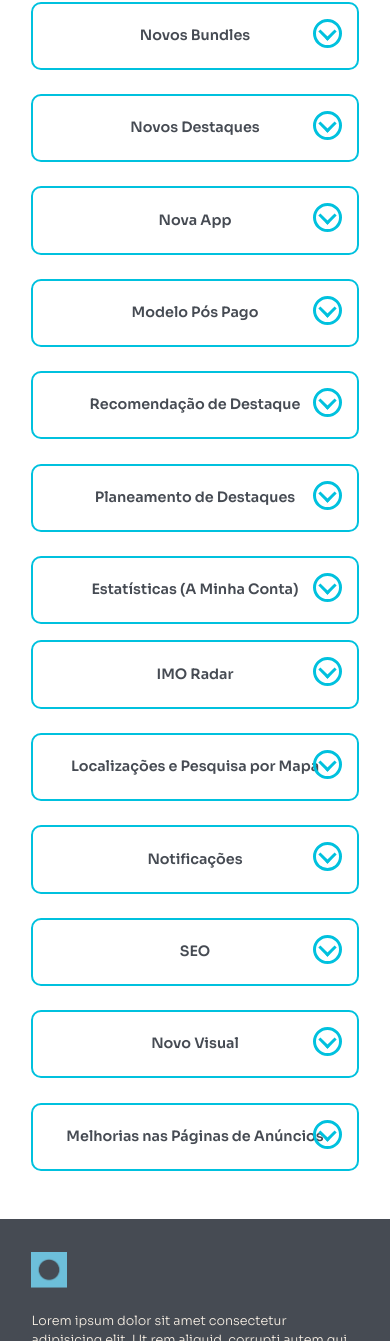
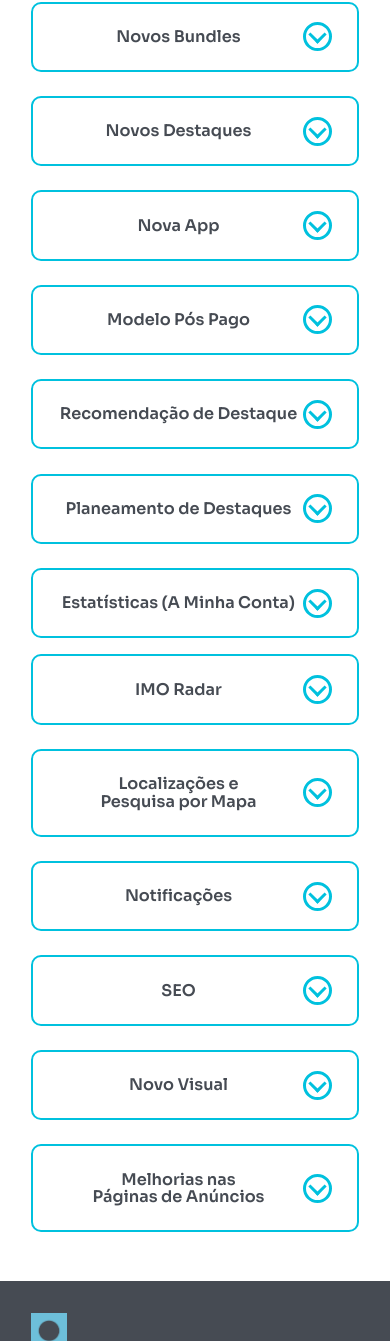
Before and after one commit to victor-sena/imo-demo1, a plain HTML site: page novo-imovirtual.html in a window 390 px wide. Shown: the part 659-2000 px from the top of the page. Drawn offline with Linux system fonts and the light colour scheme.

Commit message:
Fix accordion responsive styles

```diff
--- a/novo-imovirtual.html
+++ b/novo-imovirtual.html
@@ -44,63 +44,77 @@
                 <div class="grid grid-accordion gap-s">
                     <div class="accordion stack stack:m">
                         <div class="accordion-item stack stack:m">
-                            <div class="accordion-title flex">
+                            <div class="accordion-title">
+                                <div class="flex align-items:center justify-content:space-between">
                                     <h3>Novos Bundles</h3>
                                     <span class="arrow"></span>
+                                </div>
                             </div>
                             <div class="accordion-content stack stack:s">
                                 <p>Ainda mais flexíveis e ajustados à medida do seu negócio. Agora poderá migrar entre 3 bundles, sempre que quiser, e aceder a 20 brackets de anúncios, ainda mais granulares, para combinar como quiser. Tudo com a transparência a que já o habituámos, para garantir que quem paga mais, recebe mais.</p>
                             </div>
                         </div>
                         <div class="accordion-item stack stack:m">
-                            <div class="accordion-title flex">
+                            <div class="accordion-title">
+                                <div class="flex align-items:center justify-content:space-between">
                                     <h3>Novos Destaques</h3>
                                     <span class="arrow"></span>
+                                </div>
                             </div>
                             <div class="accordion-content stack stack:s">
                                 <p>Oferecemos novas opções de Destaque que podem aumentar significativamente a visibilidade dos seus anúncios e ter um impacto decisivo nos contactos recebidos. Os clientes poderão aplicá-los no Imovirtual ou no OLX por diferentes períodos e com descontos associados.</p>
                             </div>
                         </div>
                         <div class="accordion-item stack stack:m">
-                            <div class="accordion-title flex">
+                            <div class="accordion-title">
+                                <div class="flex align-items:center justify-content:space-between">
                                     <h3>Nova App</h3>
                                     <span class="arrow"></span>
+                                </div>
                             </div>
                             <div class="accordion-content stack stack:s">
                                 <p>Mais intuitiva, mais orientada para resultados. Usufrua da nova e melhorada experiência Imovirtual em qualquer lugar.</p>
                             </div>
                         </div>
                         <div class="accordion-item stack stack:m">
-                            <div class="accordion-title flex">
+                            <div class="accordion-title">
+                                <div class="flex align-items:center justify-content:space-between">
                                     <h3>Modelo Pós Pago</h3>
                                     <span class="arrow"></span>
+                                </div>
                             </div>
                             <div class="accordion-content stack stack:s">
                                 <p>Usufrua agora, pague depois. Com este modelo, mais adequado ao mercado empresarial, dispõe de 45 dias para experimentar, otimizar e melhorar os seus anúncios, antes de os pagar.</p>
                             </div>
                         </div>
                         <div class="accordion-item stack stack:m">
-                            <div class="accordion-title flex">
+                            <div class="accordion-title">
+                                <div class="flex align-items:center justify-content:space-between">
                                     <h3>Recomendação de Destaque</h3>
                                     <span class="arrow"></span>
+                                </div>
                             </div>
                             <div class="accordion-content stack stack:s">
                                <p>Quer promover os seus anúncios de forma mais eficaz? A ferramenta de promoções recomendadas está disponível no Imovirtual para fornecer sugestões sobre a opção mais adequada para determinado anúncio, a fim de melhorar os seus resultados. Este mecanismo permite fazer uma estimativa do aumento de performance do anúncio. Com as promoções recomendadas será mais fácil planear as ações da sua conta e gerir o orçamento para a promoção de imóveis.</p>
                             </div>
                         </div>
                         <div class="accordion-item stack stack:m">
-                            <div class="accordion-title flex">
+                            <div class="accordion-title">
+                                <div class="flex align-items:center justify-content:space-between">
                                     <h3>Planeamento de Destaques</h3>
                                     <span class="arrow"></span>
+                                </div>
                             </div>
                             <div class="accordion-content stack stack:s">
                                 <p>Não precisa de trabalhar dia e noite, ou aos fins de semana, para promover os seus anúncios. Use o Planeamento de Destaques para agendar os seus destaques, de acordo com a sazonalidade e concorrência do seu negócio, e liberte tempo para outras tarefas.</p>
                             </div>
                         </div>
                         <div class="accordion-item stack stack:m">
-                            <div class="accordion-title flex">
+                            <div class="accordion-title">
+                                <div class="flex align-items:center justify-content:space-between">
                                     <h3>Estatísticas (A Minha Conta)</h3>
                                     <span class="arrow"></span>
+                                </div>
                             </div>
                             <div class="accordion-content stack stack:s">
                                 <p>Os números são a base de uma boa estratégia. Conheça os seus! Agora, com a nova função de Estatísticas, terá acesso à performance de cada um dos seus anúncios, com updates em tempo real e novos KPIs (como visualizadores únicos). Mais transparência, decisões mais informadas, melhores resultados.</p>
@@ -109,54 +123,66 @@
                     </div>
                     <div class="accordion stack stack:m">
                         <div class="accordion-item stack stack:m">
-                            <div class="accordion-title flex">
+                            <div class="accordion-title">
+                                <div class="flex align-items:center justify-content:space-between">
                                     <h3>IMO Radar</h3>
                                     <span class="arrow"></span>
+                                </div>
                             </div>
                             <div class="accordion-content stack stack:s">
                                 <p>Acompanhe a concorrência e torne-se mais competitivo. O IMO Radar analisa e  compara a performance dos seus anúncios com os da concorrência e dá-lhe insights valiosos, em tempo real, para que possa otimizar campanhas e melhorar as suas hipóteses de venda, quando os produtos são semelhantes.</p>
                             </div>
                         </div>
                         <div class="accordion-item stack stack:m">
-                            <div class="accordion-title flex">
+                            <div class="accordion-title">
+                                <div class="flex align-items:center justify-content:space-between">
                                     <h3>Localizações e Pesquisa por Mapa</h3>
                                     <span class="arrow"></span>
+                                </div>
                             </div>
                             <div class="accordion-content stack stack:s">
                                 <p>A melhoria da nossa base de dados de localizações e uma nova experiência de pesquisa pelo mapa vão tornar as pesquisas mais específicas. Agora, a pesquisa pode ser feita por zona (e não apenas por freguesia), facilitando o encontro dos anúncios, por área de interesse. Uma pesquisa mais qualificada, com menos margem de erro e, consequentemente, mais possibilidades de sucesso para os seus anúncios.</p>
                             </div>
                         </div>
                         <div class="accordion-item stack stack:m">
-                            <div class="accordion-title flex">
+                            <div class="accordion-title">
+                                <div class="flex align-items:center justify-content:space-between">
                                     <h3>Notificações</h3>
                                     <span class="arrow"></span>
+                                </div>
                             </div>
                             <div class="accordion-content stack stack:s">
                                 <p>Melhorámos a qualidade do nosso sistema de notificações, de forma a garantir uma interação maior e mais duradoura entre agências e potenciais compradores. A expansão desta relação no tempo poderá trazer-lhe mais contactos e gerar mais conversões.</p>
                             </div>
                         </div>
                         <div class="accordion-item stack stack:m">
-                            <div class="accordion-title flex">
+                            <div class="accordion-title">
+                                <div class="flex align-items:center justify-content:space-between">
                                     <h3>SEO</h3>
                                     <span class="arrow"></span>
+                                </div>
                             </div>
                             <div class="accordion-content stack stack:s">
                                 <p>Estamos sempre a trabalhar para que os seus anúncios atingem o máximo potencial, no Imovirtual. Entre soluções tecnológicas no site, otimização da experiência de utilizador, conteúdos criteriosamente selecionados, colocação estratégica de palavras-chave e um grande foco na visibilidade orgânica, conseguimos atrair mais tráfego para o nosso website e, consequentemente, para os seus anúncios.</p>
                             </div>
                         </div>
                         <div class="accordion-item stack stack:m">
-                            <div class="accordion-title flex">
+                            <div class="accordion-title">
+                                <div class="flex align-items:center justify-content:space-between">
                                     <h3>Novo Visual</h3>
                                     <span class="arrow"></span>
+                                </div>
                             </div>
                             <div class="accordion-content stack stack:s">
                                 <p>Mais apelativo, com novas cores e funcionalidades, para tornar a sua experiência ainda melhor!</p>
                             </div>
                         </div>
                         <div class="accordion-item stack stack:m">
-                            <div class="accordion-title flex">
+                            <div class="accordion-title">
+                                <div class="flex align-items:center justify-content:space-between">
                                     <h3>Melhorias nas Páginas de Anúncios</h3>
                                     <span class="arrow"></span>
+                                </div>
                             </div>
                             <div class="accordion-content stack stack:s">
                                 <p>Uma comunicação mais fluida e intuitiva entre quem procura casa e os profissionais! Agora, quem pesquisa encontrará os formulários de contacto com mais frequência, em várias fases de visualização da sua oferta. Além disso, acrescentámos aos inquéritos o tópico “sugira um preço”, facilitando o contacto a quem já esteja mais determinado a comprar ou arrendar um imóvel e queira negociar consigo o preço da oferta.</p>
--- a/style.css
+++ b/style.css
@@ -508,13 +508,13 @@ list-style: none;
   display: inline-flex;
   flex-direction: column;
   align-items: center;
-  position: absolute;
-  top: 15px;
-  right: 15px;
   width: 29px;
   height: 29px;
   border: 3px solid var(--clr-teal);
   border-radius: 50%;
+  flex-shrink: 0;
+  margin-inline-start: var(--space-3xs);
+  margin-inline-end: var(--space-m);
 }
 .accordion-item.open .accordion-title .arrow,
 .accordion-item:hover .accordion-title .arrow {
@@ -531,7 +531,6 @@ list-style: none;
   transform: rotate(135deg);
   transition: 0.35s ease-in-out;
   margin-top: .1875rem;
-
 }
 .accordion-item.open .accordion-title .arrow::after,
 .accordion-item:hover .accordion-title .arrow::after {
@@ -548,11 +547,13 @@ list-style: none;
   transition: all 0.2s linear;
 }
 .accordion-title h3 {
-  font-size: var(--step--1);
+  font-size: var(--step-0);
   width: 100%;
+  text-align: center;
   margin-block: var(--space-m);
-  text-align: center;
+  padding-inline-start:var(--space-m);
 }
+
 .accordion-item:hover,
 .accordion-item.open {
   color: var(--clr-light);
@@ -563,7 +564,7 @@ list-style: none;
   transition: all 0.2s linear;
   font-size: var(--step--1);
   margin-block-start: 0;
-  padding-inline:var(--space-l);
+  padding-inline:var(--space-m);
 }
 .accordion-content p:last-child {
   padding-block-end: var(--space-l);
```
Also changed, not shown: index.html (+17 -7 lines). Lines whose indentation alone changed are shown as unchanged.
